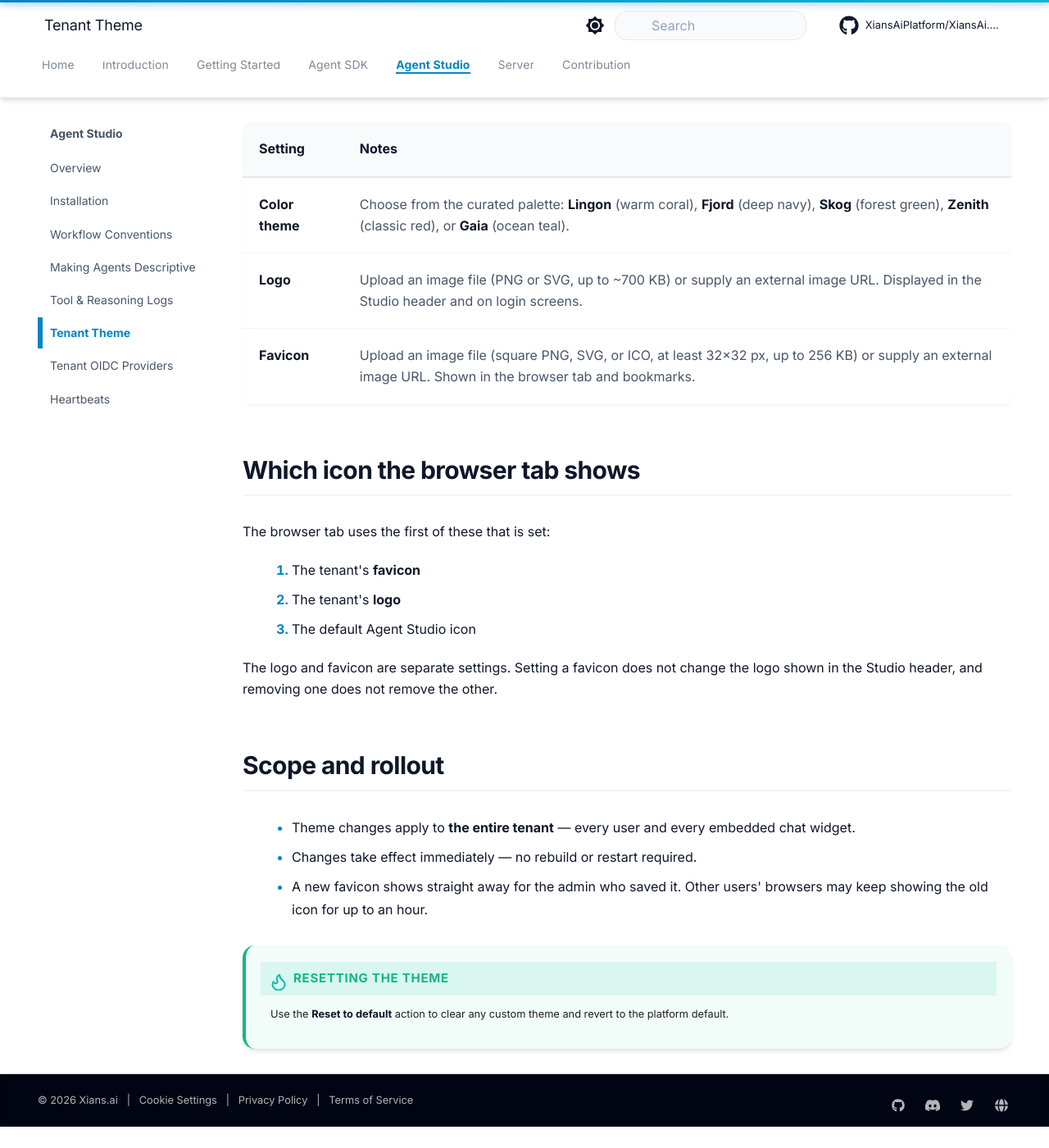
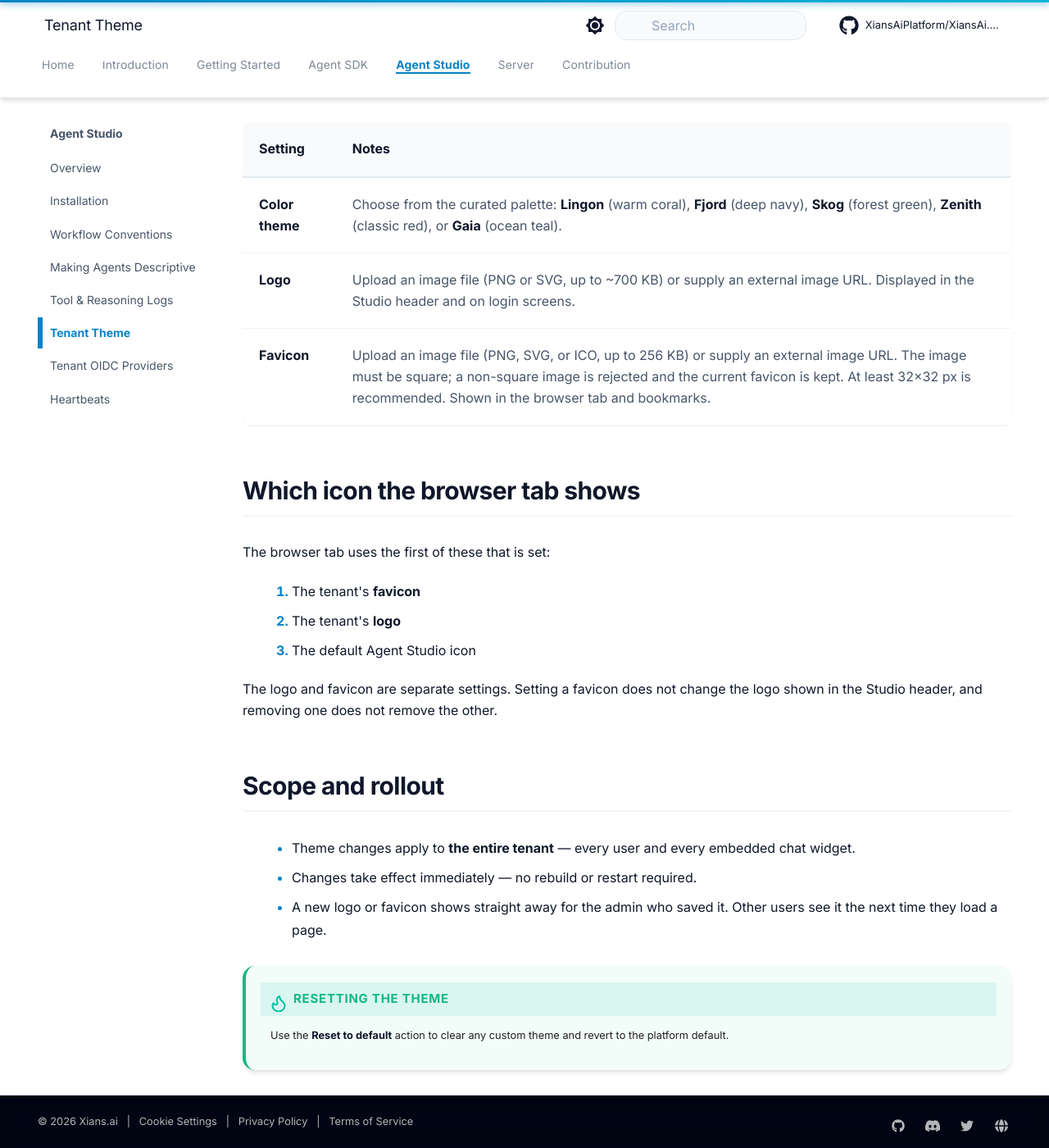
Before and after one commit to XiansAiPlatform/XiansAi.Docs, an MkDocs documentation site: the page built from docs/studio/tenant-theme.md, in a window 1280 px wide and 1400 px high, scrolled down 550 px. Shown: the whole window at 82% size. Built offline with MkDocs 1.6.1 and Material for MkDocs 9.7.7, drawn with Linux system fonts in a browser that asks for light colours; comment, search, counter and statistics services are not loaded; before the commit the page ends 1924 px from its top, so only the background shows below that.

Commit message:
Update tenant-theme.md

```diff
--- a/docs/studio/tenant-theme.md
+++ b/docs/studio/tenant-theme.md
@@ -12,7 +12,7 @@
 | --- | --- |
 | **Color theme** | Choose from the curated palette: **Lingon** (warm coral), **Fjord** (deep navy), **Skog** (forest green), **Zenith** (classic red), or **Gaia** (ocean teal). |
 | **Logo** | Upload an image file (PNG or SVG, up to ~700 KB) or supply an external image URL. Displayed in the Studio header and on login screens. |
-| **Favicon** | Upload an image file (square PNG, SVG, or ICO, at least 32×32 px, up to 256 KB) or supply an external image URL. Shown in the browser tab and bookmarks. |
+| **Favicon** | Upload an image file (PNG, SVG, or ICO, up to 256 KB) or supply an external image URL. The image must be square; a non-square image is rejected and the current favicon is kept. At least 32×32 px is recommended. Shown in the browser tab and bookmarks. |
 
 ## Which icon the browser tab shows
 
@@ -28,7 +28,7 @@
 
 - Theme changes apply to **the entire tenant** — every user and every embedded chat widget.
 - Changes take effect immediately — no rebuild or restart required.
-- A new favicon shows straight away for the admin who saved it. Other users' browsers may keep showing the old icon for up to an hour.
+- A new logo or favicon shows straight away for the admin who saved it. Other users see it the next time they load a page.
 
 !!! tip "Resetting the theme"
     Use the **Reset to default** action to clear any custom theme and revert to the platform default.
```
